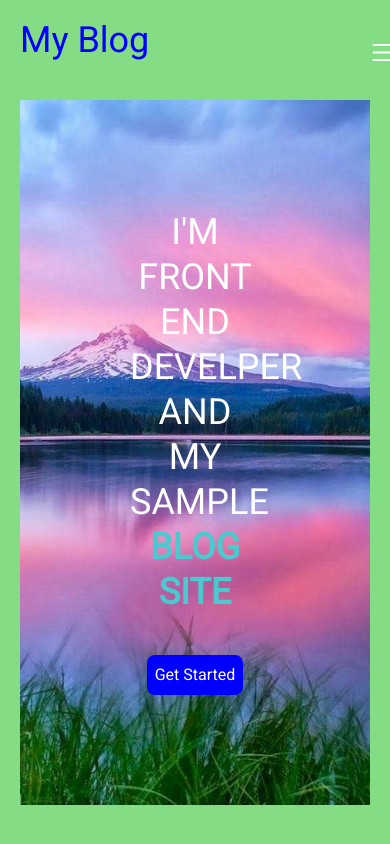
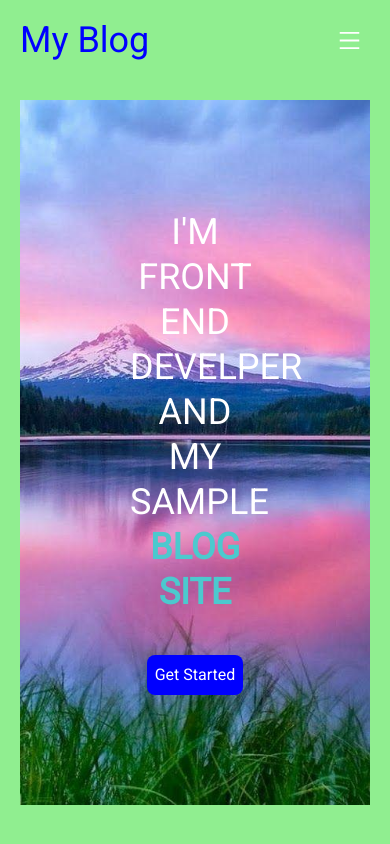
Before and after one commit to techmahendran/Blog-App-Test, a Next.js app: page / in a window 390 px wide. Built offline with nearby package versions, Linux system fonts and the light colour scheme.

Commit message:
change files

```diff
--- a/app/components/Header.jsx
+++ b/app/components/Header.jsx
@@ -32,7 +32,7 @@ const Header = () => {
           <ul className="md:flex hidden justify-between space-x-6">
             <li>
               <Link
-                className=" text-white hover:text-[blue] transition-all duration-150"
+                className=" text-white  hover:text-[blue] transition-all duration-150"
                 href="/"
               >
                 Home
@@ -40,7 +40,7 @@ const Header = () => {
             </li>
             <li>
               <Link
-                className=" text-white hover:text-[blue] transition-all duration-150"
+                className=" text-white  hover:text-[blue] transition-all duration-150"
                 href="/skill"
               >
                 Skills
@@ -48,7 +48,7 @@ const Header = () => {
             </li>
             <li>
               <Link
-                className=" text-white hover:text-[blue] transition-all duration-150"
+                className=" text-white  hover:text-[blue] transition-all duration-150"
                 href="/about"
               >
                 About
@@ -71,9 +71,9 @@ const Header = () => {
           onClick={navBtn}
         >
           {isActive ? (
-            <AiOutlineClose className="absolute z-10 text-white md:text-black" />
+            <AiOutlineClose className="absolute z-10 text-white md:text-black -top-3 sm:right-2 right-2" />
           ) : (
-            <AiOutlineMenu className="absolute z-10 text-white md:text-black" />
+            <AiOutlineMenu className="absolute z-50 text-white -top-3 sm:right-2 right-2 md:text-black" />
           )}
         </div>
 
--- a/app/layout.tsx
+++ b/app/layout.tsx
@@ -24,7 +24,7 @@ export default function RootLayout({
   return (
     <html lang="en">
       <body
-        className={`container px-5 mx-auto min-h-screen overflow-x-hidden ${roboto.className} bg-[#84dd84]`}
+        className={`container px-5 mx-auto min-h-screen overflow-x-hidden ${roboto.className} bg-[lightgreen]`}
       >
         <Header />
 
--- a/tailwind.config.js
+++ b/tailwind.config.js
@@ -7,7 +7,8 @@ module.exports = {
   ],
   theme: {
     screens: {
-      sm: "480px",
+      xxs: { max: "384px" },
+      sm: { max: "640px" },
       md: "768px",
       lg: "976px",
       xl: "1440px",
```
Also changed, not shown: firebase.json (added), 1 other file (tests, documents, lock files or other folders).
